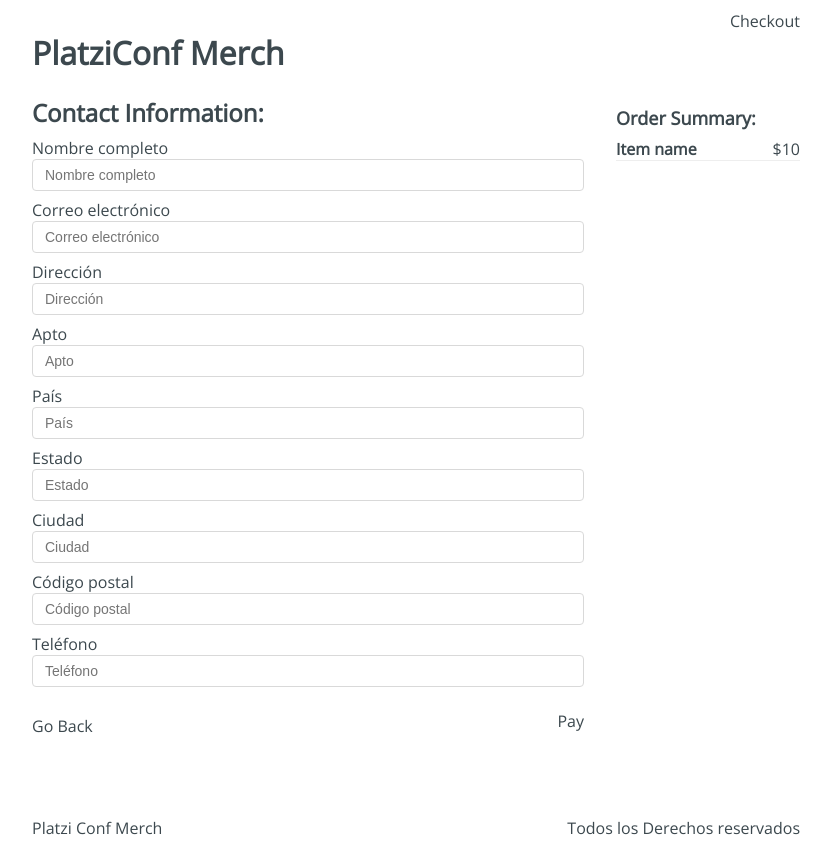
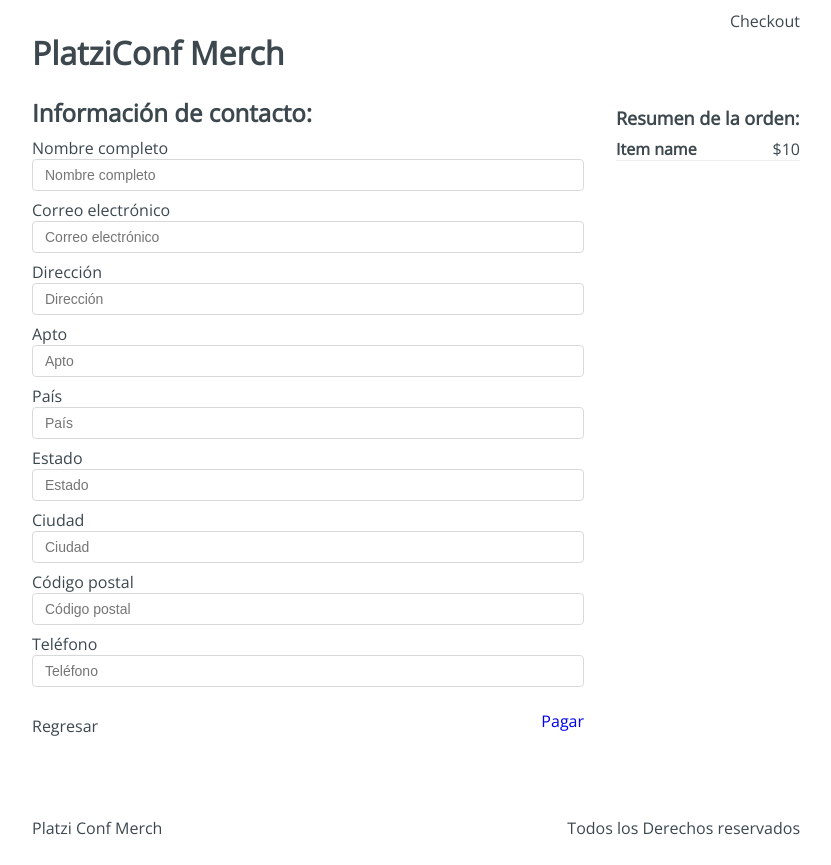
Before and after one commit to lenxnos/platzi-conf-merch-typescript, a React app: page /checkout/information in a window 1280 px wide. Shown: the whole page, without its empty margins (224-1055 px from the left). Built offline with nearby package versions, Linux system fonts and the light colour scheme.

Commit message:
feat: change text to spanish

```diff
--- a/src/containers/Information.tsx
+++ b/src/containers/Information.tsx
@@ -1,4 +1,6 @@
 import React from 'react';
+
+import { Link } from 'react-router-dom';
 
 import '../styles/components/Information.css';
 
@@ -7,7 +9,7 @@
     <div className="Information">
       <div className="Information-content">
         <div className="Information-head">
-          <h2>Contact Information:</h2>
+          <h2>Información de contacto:</h2>
         </div>
         <div className="Information-form">
           <form>
@@ -80,12 +82,14 @@
           </form>
         </div>
         <div className="Information-buttons">
-          <div className="Information-back">Go Back</div>
-          <div className="Information-next">Pay</div>
+          <div className="Information-back">Regresar</div>
+          <div className="Information-next">
+            <Link to="/checkout/payment">Pagar</Link>
+          </div>
         </div>
       </div>
       <div className="Information-sidebar">
-        <h3>Order Summary:</h3>
+        <h3>Resumen de la orden:</h3>
         <div className="Information-item">
           <div className="Information-element">
             <h4>Item name</h4>
```
